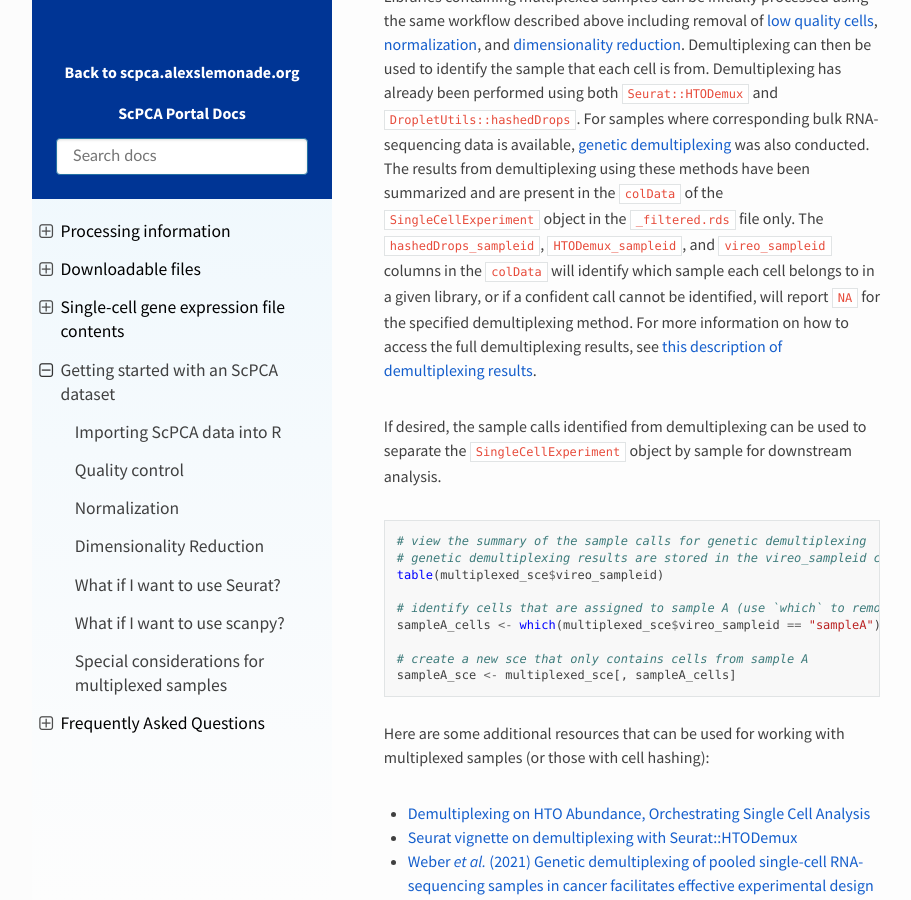
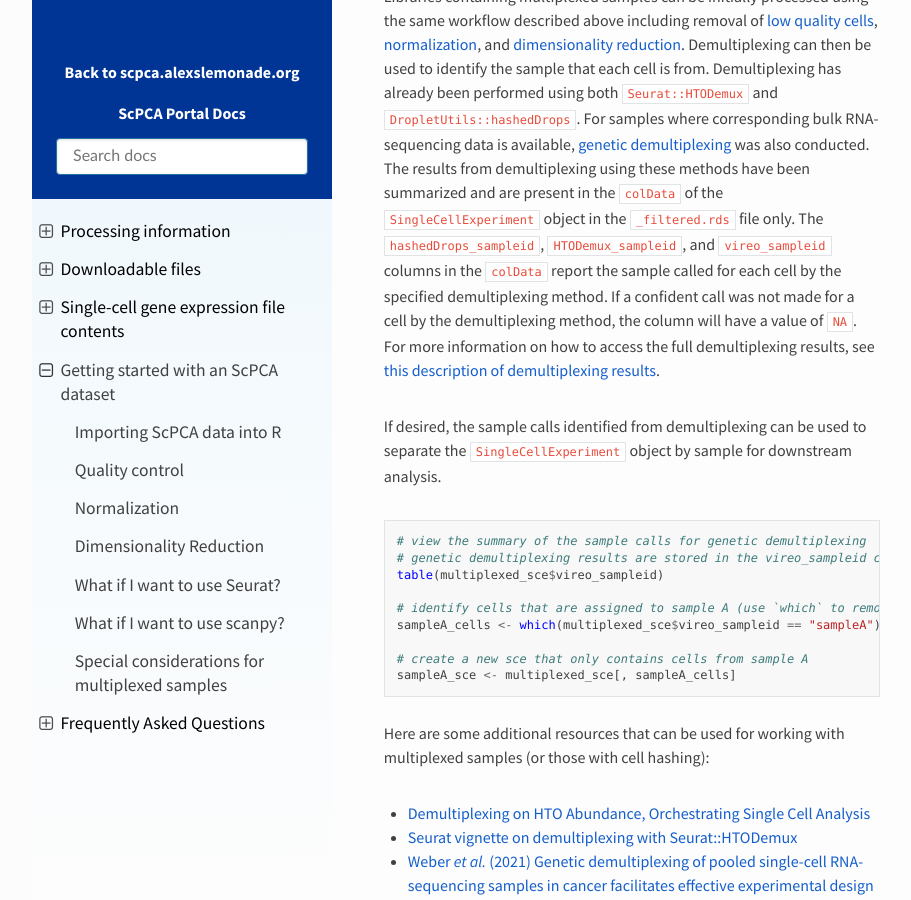
Before and after one commit to DongzeHE/scpca-docs, a Sphinx documentation site: the page built from docs/getting_started.md, in a window 1280 px wide and 900 px high, scrolled down 6175 px. Shown: the whole window, without its empty margins (158-1069 px from the left). Built offline with Sphinx 7.4.7 and the Read the Docs theme 2.0.0, drawn with Linux system fonts in a browser that asks for light colours.

Commit message:
Apply suggestions from code review
Co-authored-by: Joshua Shapiro <josh.shapiro@ccdatalab.org>

```diff
--- a/docs/getting_started.md
+++ b/docs/getting_started.md
@@ -175,7 +175,8 @@ Demultiplexing can then be used to identify the sample that each cell is from.
 Demultiplexing has already been performed using both [`Seurat::HTODemux`](https://satijalab.org/seurat/reference/htodemux) and [`DropletUtils::hashedDrops`](https://rdrr.io/github/MarioniLab/DropletUtils/man/hashedDrops.html).
 For samples where corresponding bulk RNA-sequencing data is available, {ref}`genetic demultiplexing <processing_information:Genetic demultiplexing>` was also conducted.
 The results from demultiplexing using these methods have been summarized and are present in the `colData` of the `SingleCellExperiment` object in the `_filtered.rds` file only.
-The `hashedDrops_sampleid`, `HTODemux_sampleid`, and `vireo_sampleid` columns in the `colData` will identify which sample each cell belongs to in a given library, or if a confident call cannot be identified, will report `NA` for the specified demultiplexing method.
+The `hashedDrops_sampleid`, `HTODemux_sampleid`, and `vireo_sampleid` columns in the `colData` report the sample called for each cell by the specified demultiplexing method.
+If a confident call was not made for a cell by the demultiplexing method, the column will have a value of `NA`.
 For more information on how to access the full demultiplexing results, see {ref}`this description of demultiplexing results <sce_file_contents:demultiplexing results>`.
 
 If desired, the sample calls identified from demultiplexing can be used to separate the `SingleCellExperiment` object by sample for downstream analysis.
```
